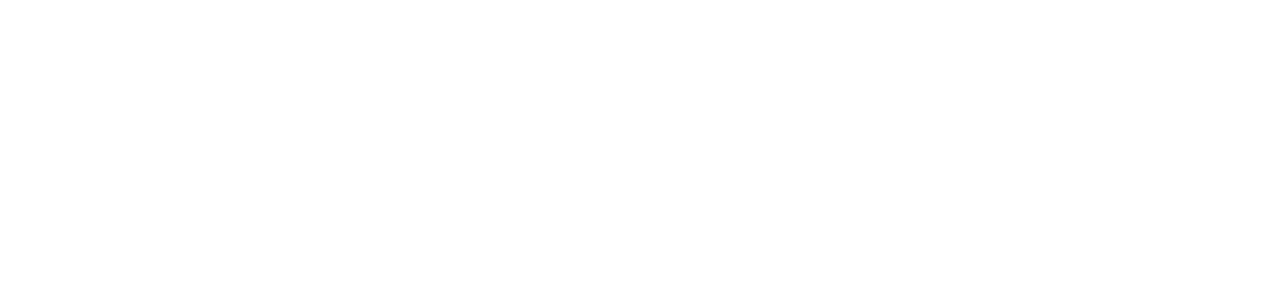
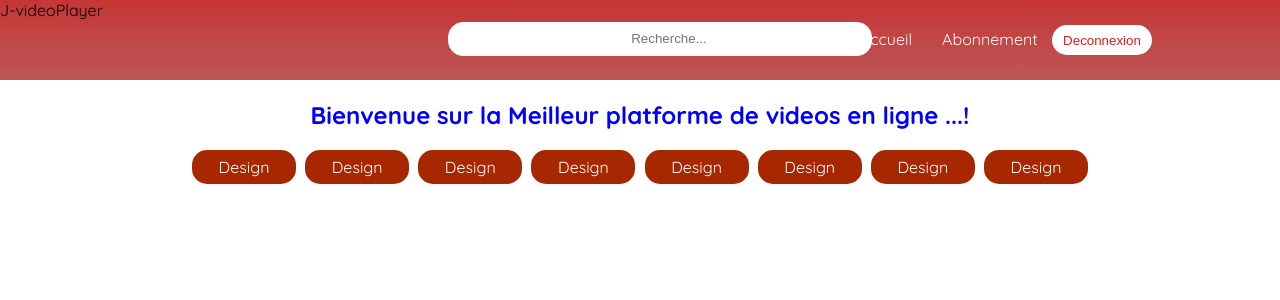
Before and after one commit to JosephNgyamba/PersonnalVideoPlayer, a React (Vite) app: page /Abonnement in a window 1280 px wide. Before the commit this address had no page. Shown: the top 300 px of the page. Built offline with nearby package versions, Linux system fonts and the light colour scheme; no server answers.

Commit message:
ajout page abonnement

```diff
--- a/src/App.jsx
+++ b/src/App.jsx
@@ -4,6 +4,7 @@ import SignIn from "./components/signIn";
 import Home from "./components/home";
 import Read from "./components/read";
 import Videos from "./components/videos";
+import Subscriptions from "./components/Abonnement";
 
 export default function App() {
   return (
@@ -13,6 +14,7 @@ export default function App() {
         <Route path="/home" element={<Home />}></Route>
         <Route path="/read/:id" element={<Read />}></Route>
         <Route path="/videos" element={<Videos />}></Route>
+        <Route path="/Abonnement" element={<Subscriptions/>}></Route>
       </Routes>
     </>
   );
--- /dev/null
+++ b/src/components/Abonnement.jsx
@@ -0,0 +1,33 @@
+import React from "react";
+import Header from "./header";
+import Text from "./accroche";
+import "./main.css";
+import { useEffect,useState } from "react";
+
+
+export default function Subscriptions(){
+    const token = localStorage.getItem("token");
+  const [item, setItem] = useState([]);
+  // const clé = "AIzaSyCFR0BUmDJEn_6lDXEy364ieGsVz7s3kEk";
+
+  useEffect(()=>{
+    fetch("https://youtube.googleapis.com/youtube/v3/subscriptions?part=snippet%2CcontentDetails&mine=true&key=AIzaSyCFR0BUmDJEn_6lDXEy364ieGsVz7s3kEk",
+    {
+      method:'GET',
+       headers: new Headers({ 'Authorization' : `Bearer ${token}` })
+    })
+    .then((responce)=>responce.json())
+    .then((data)=>setItem(data.items))
+    console.log(item);
+
+  },[])
+    return(
+        <>
+        <Header />
+        <Text />
+        <div className="video-list">
+
+        </div>
+        </>
+    )
+}
--- a/src/components/accroche.jsx
+++ b/src/components/accroche.jsx
@@ -1,4 +1,5 @@
 import React from "react";
+import { Link } from "react-router-dom";
 import "./main.css";
 
 export default function Text() {
@@ -6,7 +7,16 @@ export default function Text() {
     <>
       <div className="PhraseAccueil">
         <h2>Bienvenue sur la Meilleur platforme de videos en ligne ...!</h2>
-        <p>Powered By KDA</p>
+      </div>
+      <div className="categories">
+        <div className="categorie-type"><p>Design</p></div>
+        <div className="categorie-type"><p>Design</p></div>
+        <div className="categorie-type"><p>Design</p></div>
+        <div className="categorie-type"><p>Design</p></div>
+        <div className="categorie-type"><p>Design</p></div>
+        <div className="categorie-type"><p>Design</p></div>
+        <div className="categorie-type"><p>Design</p></div>
+        <div className="categorie-type"><p>Design</p></div>
       </div>
     </>
   );
--- a/src/components/header.jsx
+++ b/src/components/header.jsx
@@ -28,18 +28,14 @@ export default function Header() {
   return (
     <>
       <div className="header">
-        <img
-          src="images/vidlog-removebg-preview.png"
-          alt="Mon logo"
-          color="white"
-        ></img>
+        <span>J-videoPlayer</span>
         <div className="search">
           <input type="text" placeholder="Recherche..." />
         </div>
         <div className="accueil">
           <Link to={"/home"}>Accueil</Link>
-          <a href="#">Mon compte</a>
-          <button onClick={logOut}>Deconnexion</button>
+          <Link to={"/Abonnement"}>Abonnement </Link>
+          <button className="btn-disconect" onClick={logOut}>Deconnexion</button>
         </div>
       </div>
     </>
--- a/src/components/main.css
+++ b/src/components/main.css
@@ -4,25 +4,40 @@ body {
   font-family: "Quicksand";
 }
 .header {
-  border-bottom: 2px solid rgb(26, 118, 192);
-  background-color: rgb(26, 118, 192);
-  height: 50px;
+ background: linear-gradient(#c53535, #b13333d2) ;
+  height: 80px;
   display: flex;
   justify-content: space-between;
+  z-index: 100;
+  position: fixed;
+  top: 0%;
+  width: 100%;
 }
-.usertools {
-  border-bottom: 2px solid rgb(26, 118, 192);
-  height: 50px;
-}
+
 .accueil {
   position: relative;
   margin-right: 10%;
-  margin-top: 15px;
+  margin-top: 25px;
 }
 a {
   padding-left: 30px;
   text-decoration: none;
   color: rgb(255, 255, 255);
+  font-size:medium;
+}
+a:hover{
+  text-decoration: underline;
+}
+.btn-disconect{
+   width: 100px;
+  height: 30px;
+  color: rgb(214, 29, 29);
+  background-color: white;
+  border-radius: 20px 20px 20px 20px;
+  border: none;
+}
+.btn-disconect:hover{
+  cursor: pointer;
 }
 .search {
   position: absolute;
@@ -33,18 +48,31 @@ a {
 input {
   width: 400px;
   height: 30px;
+  border: 1px solid white;
+  margin-top: 20px;
+   border-radius: 15px 15px 15px 15px;
+   padding-left:20px ;
+}
+::placeholder{
+  text-align: center;
 }
 .video-list {
-  justify-content: center;
+  margin-top: 30px;
+  justify-content: space-between;
   display: flex;
   flex-direction: row;
   flex-wrap: wrap;
   width: 90%;
   margin-left: 5%;
 }
+/* .content-video{
+
+  text-align: center;
+} */
 .content-video img {
-  width: 180;
-  height: 200px;
+  width: 160;
+  height: 180px;
+  margin-right: 25px;
 }
 .content-video p {
   font-size: 10px;
@@ -61,6 +89,7 @@ input {
 
 .PhraseAccueil {
   text-align: center;
+  margin-top: 100px;
 }
 
 .PhraseAccueil h2 {
@@ -74,3 +103,32 @@ input {
   display: flex;
   justify-content: center;
 }
+.categories{
+  display: flex;
+  width: 70%;
+  margin-left: 15%;
+  justify-content: center;
+  justify-content: space-between;
+}
+.categorie-type{
+  text-align: center;
+  background-color: rgb(167, 39, 0);
+  width: 100px;
+  height: 30px;
+  border-radius: 15px 15px 15px 15px;
+   border: 2px solid rgb(167, 39, 0);
+}
+.categorie-type p{
+  text-align: center;
+  margin-top:5px ;
+  color: white;
+
+}
+.categorie-type:hover{
+  background-color: white;
+  border: 2px solid  rgb(180, 36, 0);
+  cursor: pointer;
+}
+.categorie-type p:hover{
+  color: rgb(199, 44, 23) ;
+}
--- a/src/components/signIn.jsx
+++ b/src/components/signIn.jsx
@@ -8,17 +8,16 @@ export default function SignIn() {
   const navigate = useNavigate();
   // let access_token;
   let client =
-    "71694010182-v9dh8npv6bkonh2a0au9n0kseo2duhjq.apps.googleusercontent.com";
+    "71694010182-unufgf9qovrh55h9nahptqcc90vrj8q3.apps.googleusercontent.com";
 
   useEffect(() => {
     const setAuth = async () => {
-      //https://www.googleapis.com/auth/youtube
       const auth2 = await loadAuth2(gapi, client);
       if (!auth2.isSignedIn.get()) {
         attachSignIn(
           document.getElementById("btn_connexion"),
           auth2,
-          "https://www.googleapis.com/auth/youtube"
+          "https://www.googleapis.com/auth/youtube.force-ssl"
         );
       } else {
         auth2.signOut();
@@ -34,7 +33,7 @@ export default function SignIn() {
       {},
       (user) => {
         const token = user.xc.access_token;
-        localStorage.setItem("token", token);
+        localStorage.setItem("token", JSON.stringify(token));
         navigate("/home");
         //console.log(user);
       },
--- a/src/components/videos.jsx
+++ b/src/components/videos.jsx
@@ -4,17 +4,22 @@ import { useEffect, useState } from "react";
 import { Link } from "react-router-dom";
 
 export default function Videos() {
+  const token = localStorage.getItem("token");
   const [videos, setVideos] = useState([]);
-  const clé = "AIzaSyCFR0BUmDJEn_6lDXEy364ieGsVz7s3kEk";
-  const fetchVideo = ` https://youtube.googleapis.com/youtube/v3/videos?part=snippet%2CcontentDetails%2Cstatistics&chart=mostPopular&maxResults=20&regionCode=US&key=${clé}`;
 
   useEffect(() => {
-    fetch(fetchVideo)
-      .then((response) => response.json())
-      .then((data) => setVideos(data.items));
+    const fetchData = () => {
+      fetch("https://youtube.googleapis.com/youtube/v3/videos?part=snippet%2CcontentDetails%2Cstatistics&chart=mostPopular&maxResults=30&key=AIzaSyCFR0BUmDJEn_6lDXEy364ieGsVz7s3kEk",
+
+         ).then(response => response.json())
+          .then(data => {setVideos(data.items)
+            console.log(videos);
+          });
+          console.log(videos);
+    }
+
+    fetchData();
   }, []);
-  console.log(videos);
-
   return (
     <div className="video-list">
       {videos.map((item) => (
```
